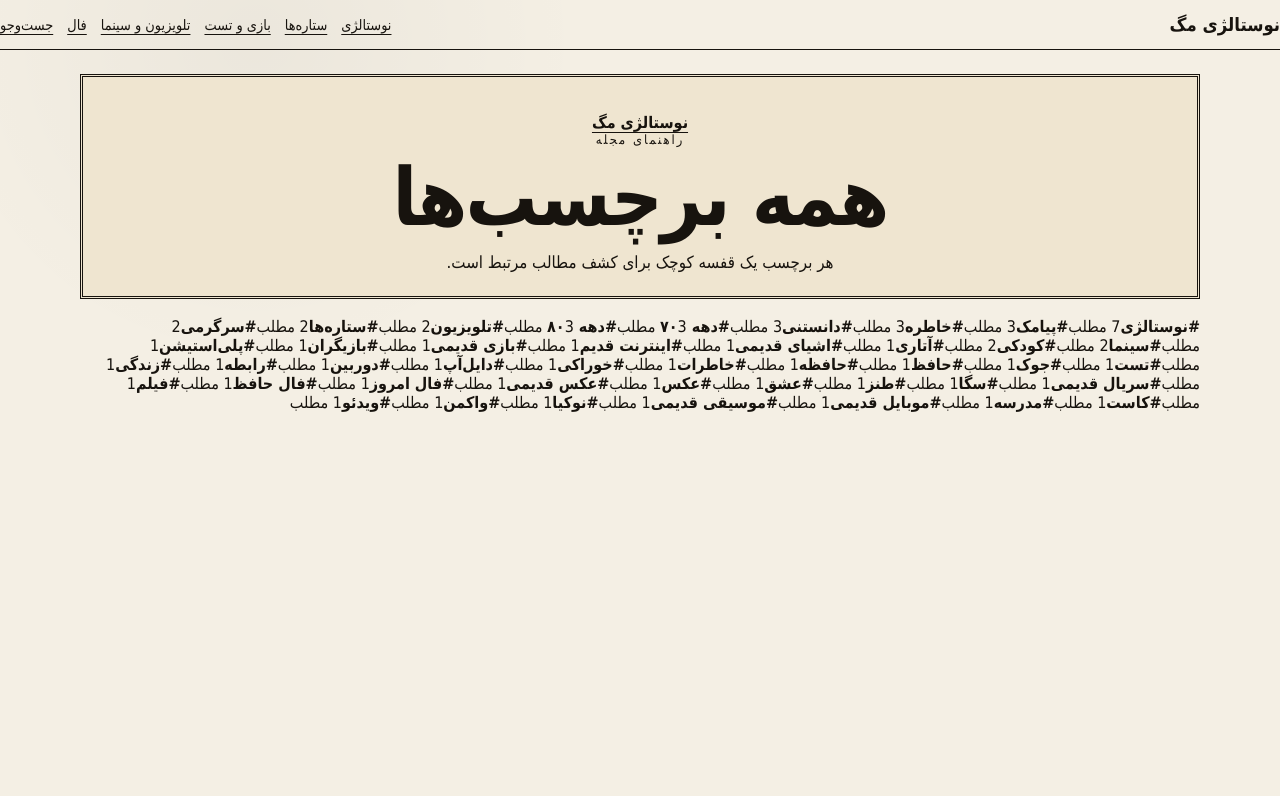
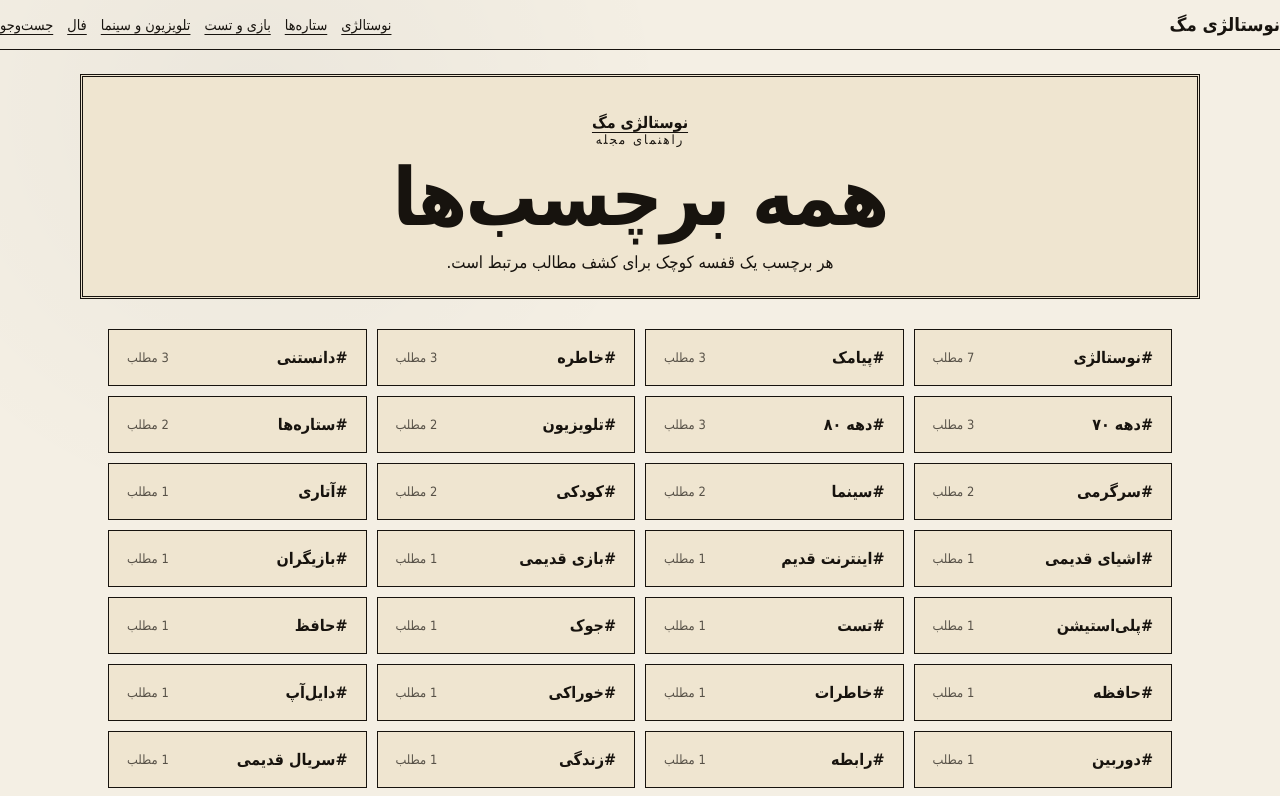
Before and after one commit to mohammadghadimi88/nostalgia-mag, a Next.js app: page /tag in a window 1280 px wide. Shown: the top 796 px of the page. Built offline with nearby package versions, Linux system fonts and the light colour scheme; no server answers.

Commit message:
Style search and tag discovery pages

```diff
--- a/app/globals.css
+++ b/app/globals.css
@@ -132,3 +132,17 @@ footer { padding: 28px 0 50px; text-align: center; font-size: .85rem; }
 .share-result:hover { opacity:.85; }
 
 .quiz-reset { margin-top:12px; padding:10px 14px; border:1px solid #17130e; background:#f8f2e7; font:inherit; cursor:pointer; }
+
+.search-results { margin: 28px 0; }
+.tag-suggestions { max-width: 1100px; margin: 28px auto 60px; padding: 18px 22px; border-top: 2px solid #17130e; border-bottom: 1px solid #17130e; display: flex; align-items: center; gap: 18px; flex-wrap: wrap; }
+.tag-suggestions > span { font-weight: 700; }
+.tag-suggestions > div { display: flex; flex-wrap: wrap; gap: 8px; }
+.tag-suggestions a, .card-tags a, .card-tags span { padding: 5px 9px; border: 1px solid #17130e; background: #efe5d0; color: #17130e; text-decoration: none; font-size: .82rem; }
+.tag-suggestions a:hover, .card-tags a:hover { background: #17130e; color: #fffaf0; }
+.related-tags { margin-top: 36px; }
+.tag-index { max-width: 1100px; margin: 30px auto 70px; display: grid; grid-template-columns: repeat(4, 1fr); gap: 10px; padding: 0 18px; }
+.tag-index-item { padding: 18px; border: 1px solid #17130e; background: #efe5d0; color: #17130e; text-decoration: none; display: flex; align-items: center; justify-content: space-between; gap: 10px; }
+.tag-index-item:hover { background: #17130e; color: #fffaf0; }
+.tag-index-item span { font-size: .8rem; opacity: .7; }
+@media (max-width: 800px) { .tag-index { grid-template-columns: repeat(2, 1fr); } }
+@media (max-width: 520px) { .tag-index { grid-template-columns: 1fr; padding: 0; } .tag-suggestions { margin-inline: 0; } }
```
